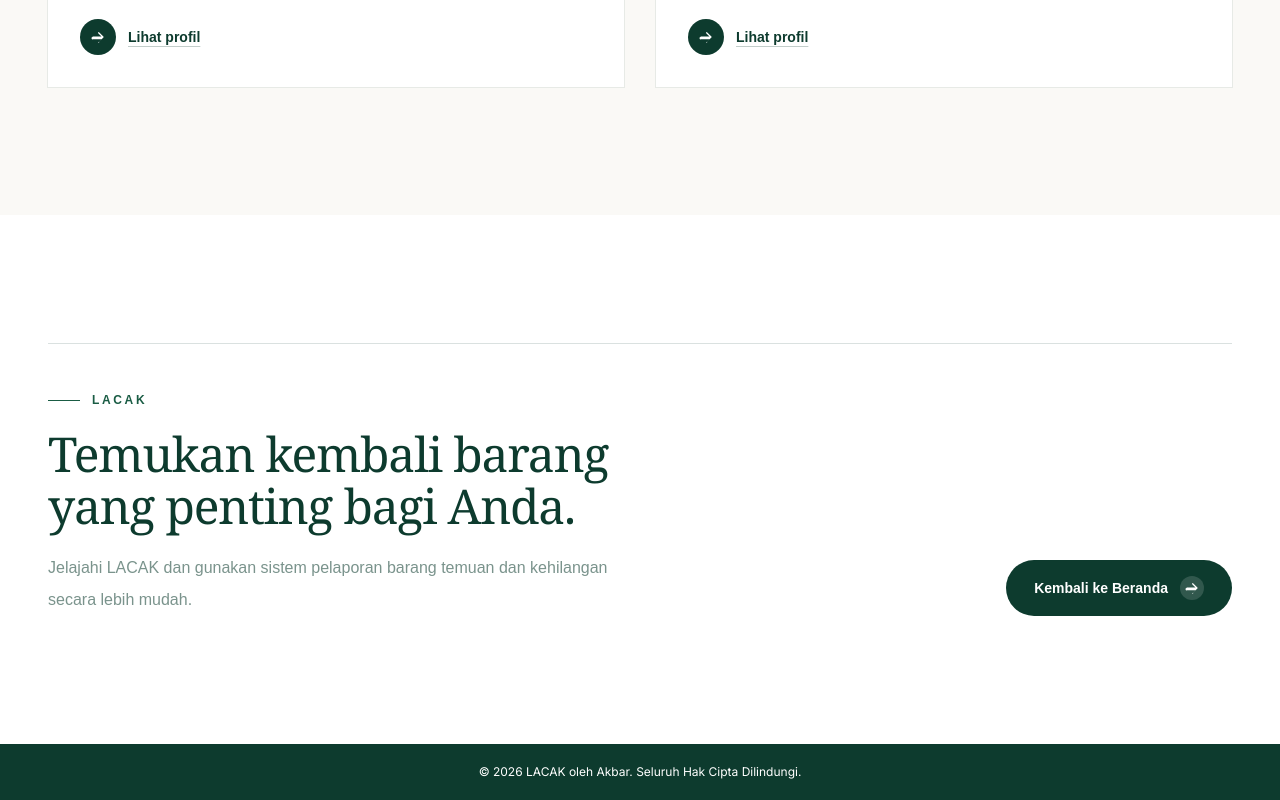
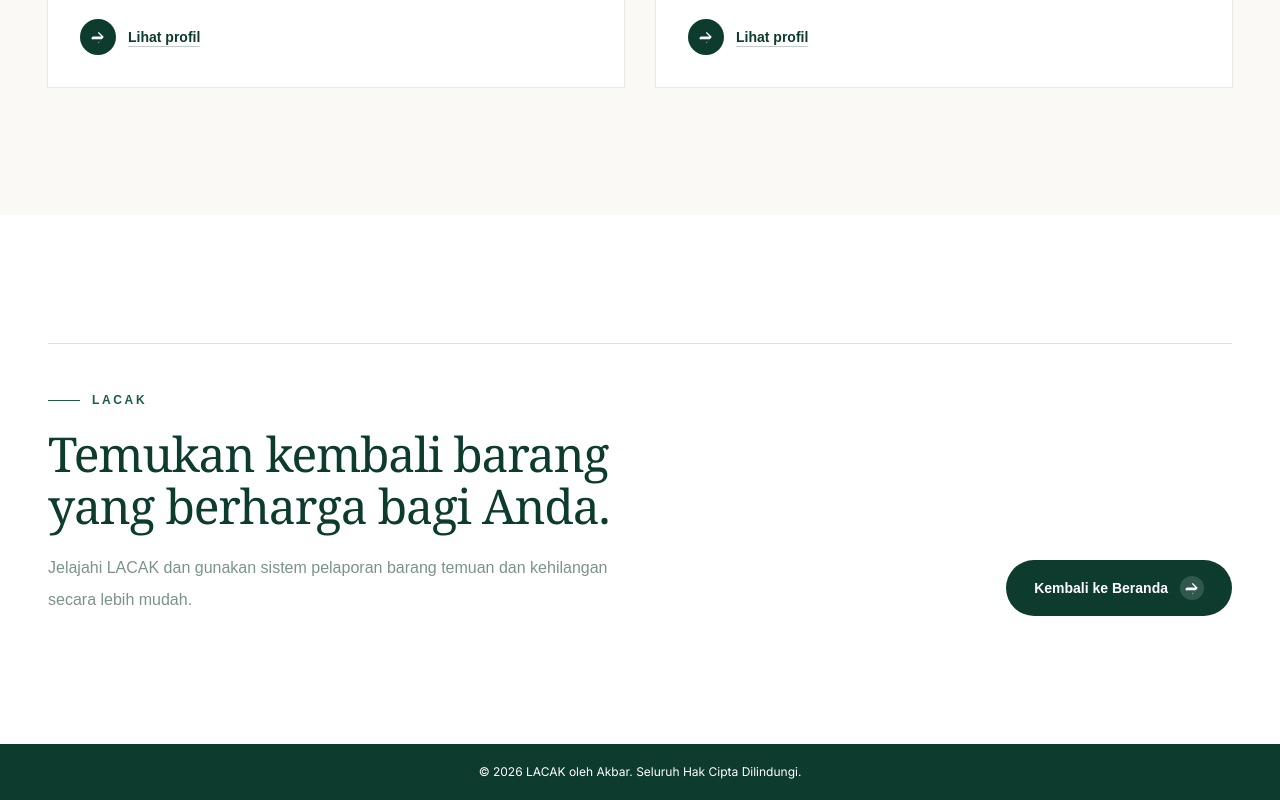
Before and after one commit to DI-One1/lacak-v1, a Next.js app: page /tentang-kami in a window 1280 px wide. Shown: the part 3958-4758 px from the top of the page. Built offline with nearby package versions, Linux system fonts and the light colour scheme; no server answers.

Commit message:
Update page.tsx

```diff
--- a/src/app/tentang-kami/page.tsx
+++ b/src/app/tentang-kami/page.tsx
@@ -421,7 +421,7 @@ function ClosingCTA() {
             <Eyebrow>LACAK</Eyebrow>
 
             <h2 className="max-w-2xl font-serif text-4xl leading-[1.08] tracking-[-0.025em] text-green-dark md:text-5xl">
-              Temukan kembali barang yang penting bagi Anda.
+              Temukan kembali barang yang berharga bagi Anda.
             </h2>
 
             <p className="mt-5 max-w-xl text-base leading-8 text-green-dark/55">
```
